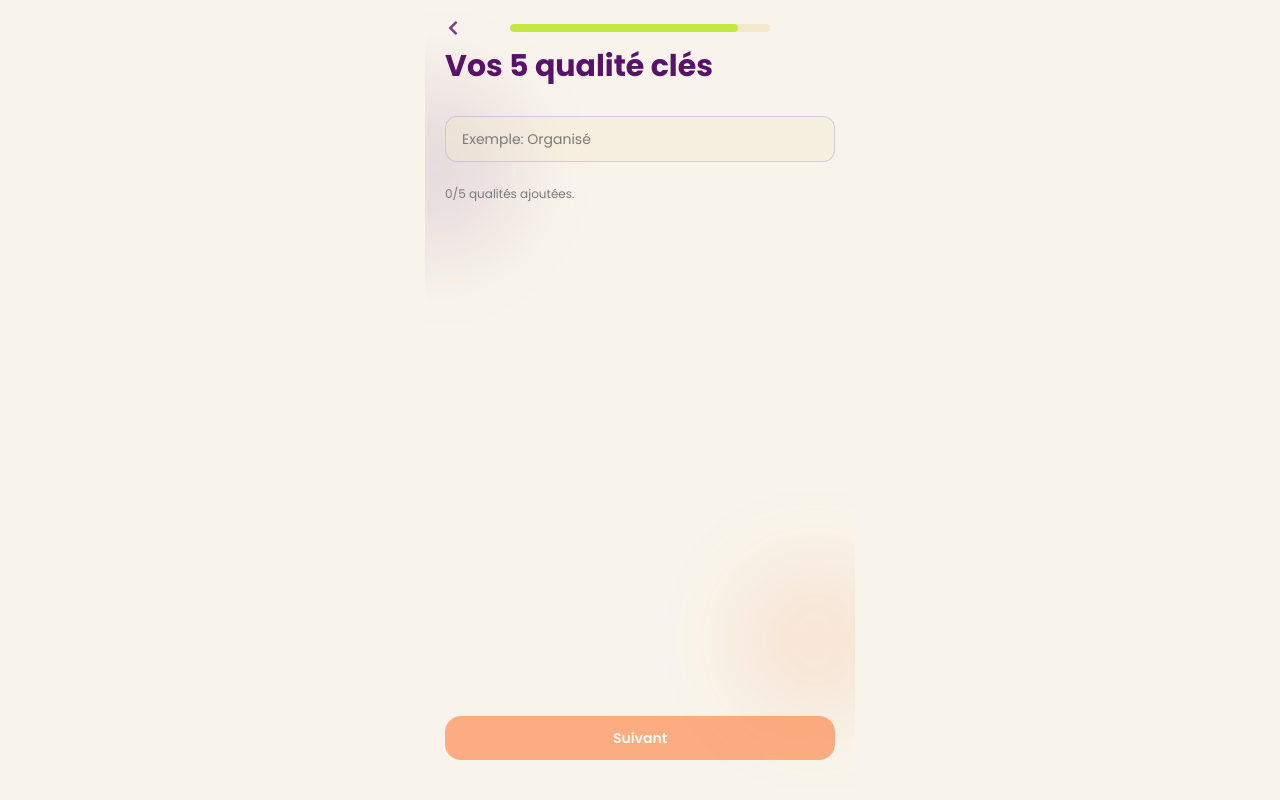
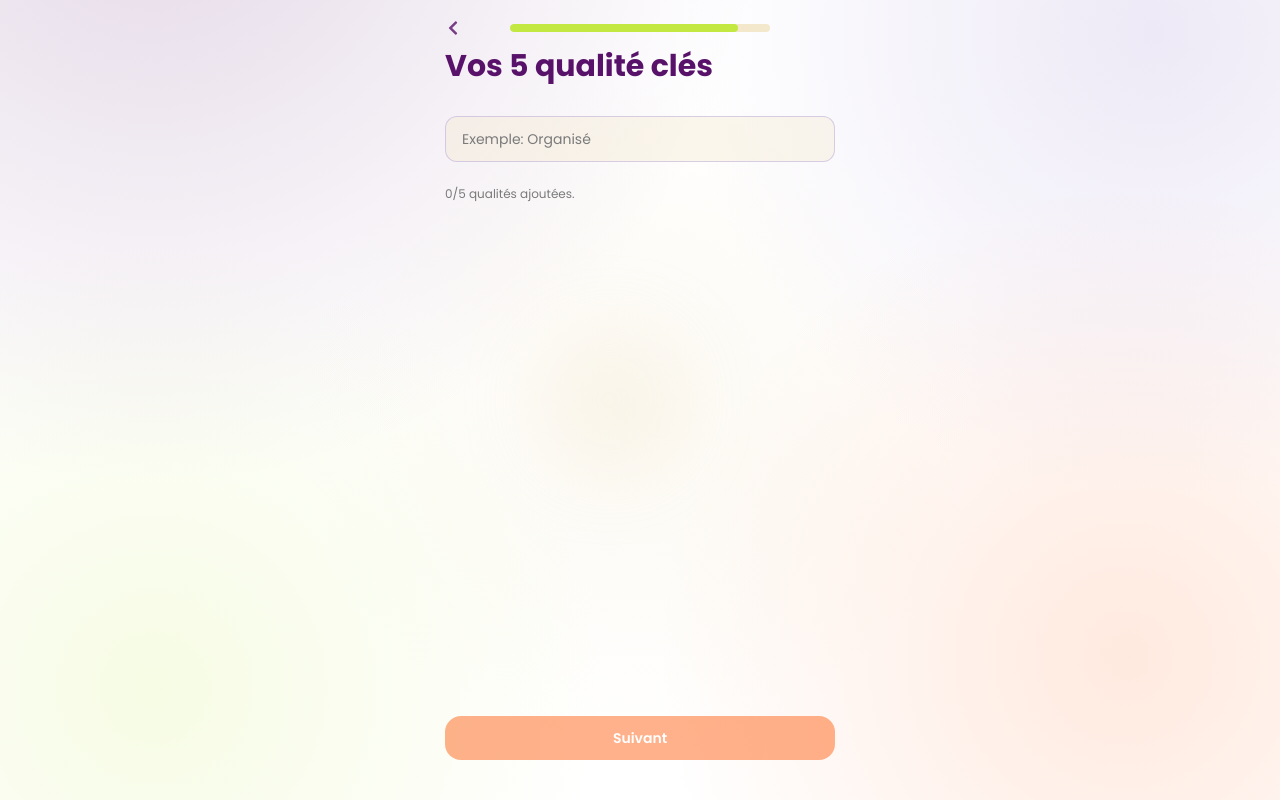
Before and after one commit to SabSab93/epolia-maquette, a React (Vite) app: page /register-etudiant-qualities in a window 1280 px wide. Built offline with nearby package versions, Linux system fonts and the light colour scheme.

Commit message:
feat: enhance onboarding experience with loading page and image preloading

```diff
--- a/index.html
+++ b/index.html
@@ -2,7 +2,7 @@
 <html lang="fr">
   <head>
     <meta charset="UTF-8" />
-    <link rel="icon" type="image/svg+xml" href="/favicon.svg" />
+    <link rel="icon" type="image/png" href="/icons/icon-512.png" />
     <link rel="apple-touch-icon" href="/icons/apple-touch-icon.png" />
     <meta name="viewport" content="width=device-width, initial-scale=1.0" />
     <meta name="theme-color" content="#FF661A" />
--- a/src/components/MobileShell.jsx
+++ b/src/components/MobileShell.jsx
@@ -6,11 +6,13 @@ export function MobileShell({ children, withNav = false }) {
   const showNav = withNav && Boolean(user)
 
   return (
-    <div className="min-h-screen bg-epolia-background">
-      <div className="relative mx-auto min-h-screen w-full max-w-[430px] overflow-hidden bg-epolia-background">
-        <div className="pointer-events-none absolute -left-20 top-20 h-44 w-44 rounded-full bg-[#58126A]/10 blur-2xl" />
-        <div className="pointer-events-none absolute -right-20 top-0 h-48 w-48 rounded-full bg-[#A592D4]/18 blur-2xl" />
-        <div className="pointer-events-none absolute bottom-20 right-[-40px] h-40 w-40 rounded-full bg-[#FF661A]/10 blur-2xl" />
+    <div className="epolia-page-bg min-h-screen">
+      <div className="relative mx-auto min-h-screen w-full max-w-[430px] overflow-hidden bg-transparent">
+        <div className="pointer-events-none absolute -left-16 top-14 h-44 w-44 rounded-full bg-[#58126A]/12 blur-3xl" />
+        <div className="pointer-events-none absolute right-[-56px] top-[-12px] h-52 w-52 rounded-full bg-[#A592D4]/18 blur-3xl" />
+        <div className="pointer-events-none absolute left-[-22px] bottom-24 h-36 w-36 rounded-full bg-[#C3E841]/14 blur-3xl" />
+        <div className="pointer-events-none absolute right-[-32px] bottom-16 h-36 w-36 rounded-full bg-[#FF661A]/13 blur-2xl" />
+        <div className="pointer-events-none absolute left-[28%] top-[42%] h-32 w-32 rounded-full bg-[#F3E8CC]/30 blur-2xl" />
 
         <main className={showNav ? 'relative z-10 pb-24' : 'relative z-10'}>{children}</main>
         {showNav ? <Navbar /> : null}
--- a/src/index.css
+++ b/src/index.css
@@ -15,9 +15,7 @@
 
 body {
   margin: 0;
-  background: radial-gradient(circle at 10% -20%, rgba(165, 146, 212, 0.25), transparent 40%),
-    radial-gradient(circle at 95% 8%, rgba(195, 232, 65, 0.25), transparent 30%),
-    #F8F4EB;
+  background: #fbfbfd;
 }
 
 * {
@@ -27,3 +25,14 @@ body {
 .hide-scrollbar::-webkit-scrollbar {
   display: none;
 }
+
+.epolia-page-bg {
+  background:
+    radial-gradient(circle at 12% -16%, rgba(88, 18, 106, 0.16), transparent 42%),
+    radial-gradient(circle at 90% 4%, rgba(165, 146, 212, 0.2), transparent 34%),
+    radial-gradient(circle at 88% 82%, rgba(255, 102, 26, 0.14), transparent 36%),
+    radial-gradient(circle at 12% 86%, rgba(195, 232, 65, 0.14), transparent 34%),
+    radial-gradient(circle at 50% 52%, rgba(243, 232, 204, 0.26), transparent 44%),
+    linear-gradient(180deg, rgba(255, 255, 255, 0.96) 0%, rgba(255, 255, 255, 0.88) 100%),
+    #ffffff;
+}
--- a/src/pages/EntryPage.jsx
+++ b/src/pages/EntryPage.jsx
@@ -1,13 +1,56 @@
+import { useEffect, useState } from 'react'
 import { HomePage } from './HomePage'
 import { OnboardingPage } from './OnboardingPage'
+import { OnboardingLoadingPage } from './OnboardingLoadingPage'
 import { useAuth } from '../contexts/AuthContext'
 
 export function EntryPage() {
   const { user } = useAuth()
+  const [isLoadingOnboarding, setIsLoadingOnboarding] = useState(true)
+
+  useEffect(() => {
+    if (user) return
+
+    let isCancelled = false
+
+    const imageSources = [
+      new URL('../assets/images/auth/connexion-img-1.jpg', import.meta.url).href,
+      new URL('../assets/images/auth/connexion-img-2.jpg', import.meta.url).href,
+      new URL('../assets/images/auth/connexion-img-3.jpg', import.meta.url).href
+    ]
+
+    const preloadImages = imageSources.map(
+      (src) =>
+        new Promise((resolve) => {
+          const image = new Image()
+          image.onload = () => resolve(true)
+          image.onerror = () => resolve(false)
+          image.src = src
+        })
+    )
+
+    const loadingTimeout = new Promise((resolve) => {
+      window.setTimeout(resolve, 1800)
+    })
+
+    Promise.race([Promise.all(preloadImages), loadingTimeout]).then(() => {
+      if (!isCancelled) {
+        setIsLoadingOnboarding(false)
+      }
+    })
+
+    return () => {
+      isCancelled = true
+    }
+  }, [user])
 
   if (user) {
     return <HomePage />
   }
 
+  if (isLoadingOnboarding) {
+    return <OnboardingLoadingPage />
+  }
+
   return <OnboardingPage />
 }
--- a/src/pages/Home.jsx
+++ b/src/pages/Home.jsx
@@ -46,7 +46,7 @@ export function Home() {
   return (
     <MobileShell withNav>
       <div className="space-y-5 px-4 pb-4 pt-3 text-epolia-text">
-        <header className="sticky top-0 z-20 -mx-4 space-y-3 bg-epolia-background/95 px-4 pb-3 pt-2 backdrop-blur">
+        <header className="sticky top-0 z-20 space-y-3 pt-2">
           <div className="flex items-start justify-between">
             <Logo small />
             {!user ? (
@@ -65,7 +65,6 @@ export function Home() {
             </h2>
           ) : null}
 
-          <div className="rounded-xl bg-white p-2 shadow-sm ring-1 ring-epolia-purple/10">
           <label htmlFor="search" className="sr-only">
             Recherche
           </label>
@@ -75,9 +74,8 @@ export function Home() {
             placeholder="Rechercher une mission ou compétence"
             value={query}
             onChange={(event) => setQuery(event.target.value)}
-              className="w-full rounded-lg border border-transparent bg-epolia-cream/40 px-3 py-2 text-sm text-epolia-text outline-none transition placeholder:text-epolia-muted focus:border-epolia-orange focus:bg-white"
+            className="w-full rounded-lg border border-[#A592D4]/25 bg-white/80 px-3 py-2 text-sm text-epolia-text shadow-sm outline-none transition placeholder:text-epolia-muted focus:border-epolia-orange focus:bg-white"
           />
-          </div>
 
           <div className="hide-scrollbar flex gap-2 overflow-x-auto pb-1">
             {marketplaceFilters.map((filter) => (
@@ -96,7 +94,7 @@ export function Home() {
             ))}
           </div>
 
-          <div className="mx-auto flex w-fit items-center gap-1 rounded-full bg-white p-1 shadow-sm ring-1 ring-epolia-purple/10">
+          <div className="mx-auto flex w-fit items-center gap-1 rounded-full border border-[#A592D4]/25 bg-white/70 p-1 shadow-sm">
             <button
               type="button"
               onClick={() => setViewMode('list')}
--- /dev/null
+++ b/src/pages/OnboardingLoadingPage.jsx
@@ -0,0 +1,22 @@
+import logoEpolia from '/icons/icon-epolia-letter.png'
+
+export function OnboardingLoadingPage() {
+  return (
+    <div className="epolia-page-bg min-h-screen">
+      <div className="mx-auto flex min-h-screen w-full max-w-[430px] flex-col items-center justify-center px-6">
+        <div className="relative grid place-items-center">
+          <div className="h-24 w-24 rounded-full bg-[#A592D4]/18" />
+          <div className="absolute h-28 w-28 animate-spin rounded-full border-4 border-[#A592D4]/35 border-t-[#FF661A]" />
+          <img
+            src={logoEpolia}
+            alt="Epolia"
+            className="absolute h-14 w-14 object-contain"
+            loading="eager"
+          />
+        </div>
+
+        <p className="mt-6 text-base font-semibold text-[#58126A]">Chargement de votre expérience Epolia</p>
+      </div>
+    </div>
+  )
+}
--- a/src/pages/OnboardingPage.jsx
+++ b/src/pages/OnboardingPage.jsx
@@ -67,7 +67,7 @@ export function OnboardingPage() {
   }
 
   return (
-    <div className="min-h-screen bg-epolia-background">
+    <div className="epolia-page-bg min-h-screen">
       <div className="mx-auto flex min-h-screen w-full max-w-[430px] flex-col p-5">
         <div className="mx-auto w-full max-w-[360px]">
           <div className="mb-3 flex items-center justify-center gap-2">
```
Lines whose indentation alone changed are shown as unchanged.
